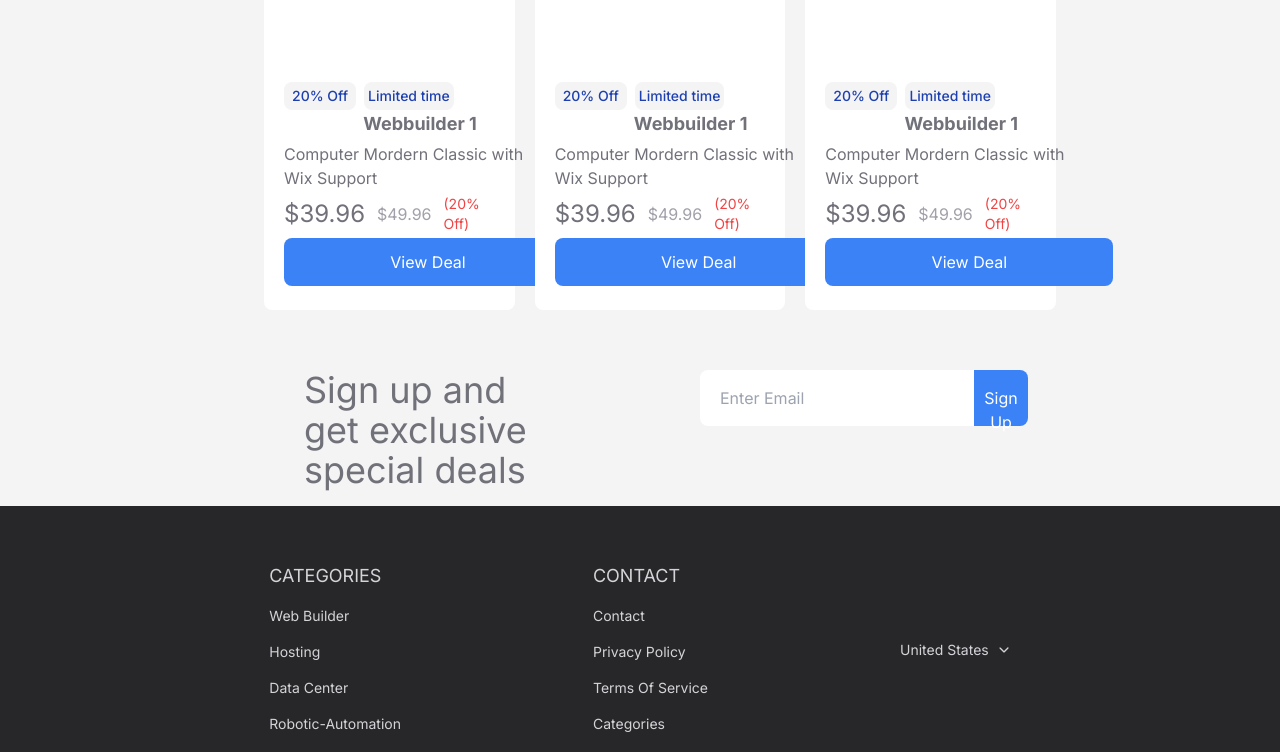
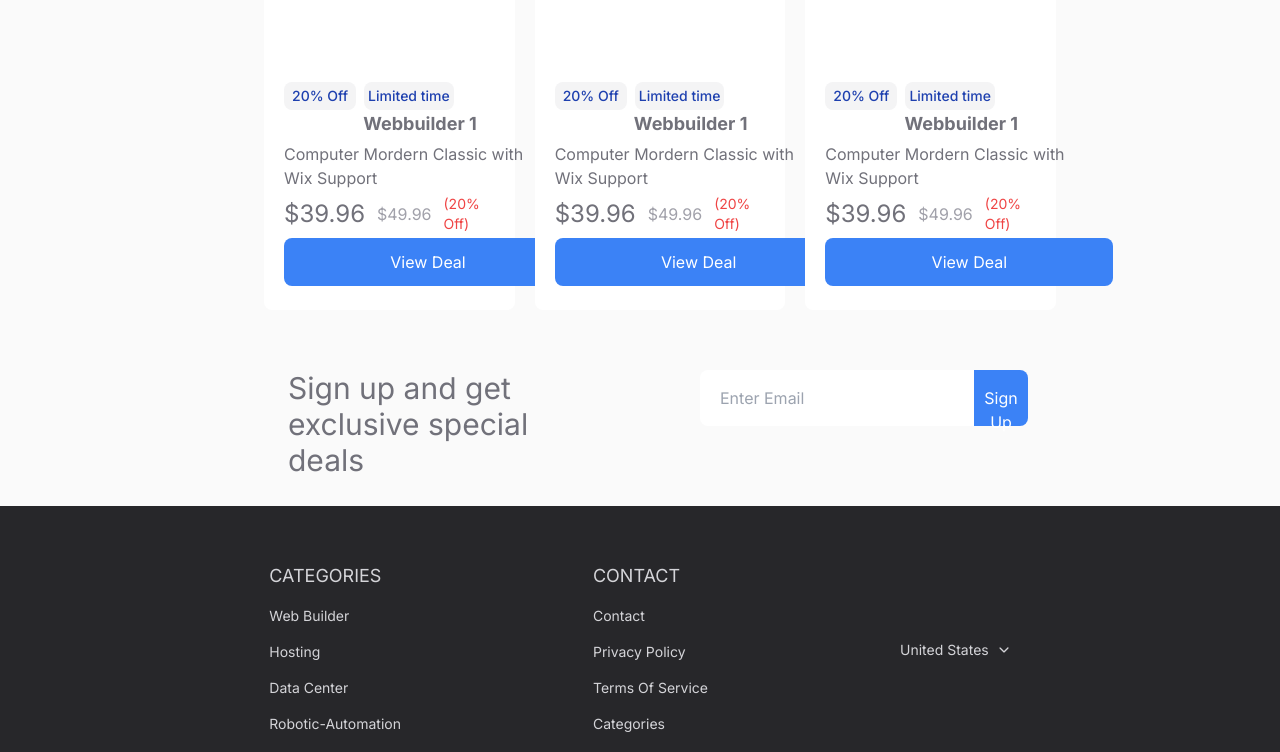
Before and after one commit to Udaytondwal1/nextjs-raectjs-assignment, a Next.js app: page / in a window 1280 px wide. Shown: the part 2033-2785 px from the top of the page. Built offline with nearby package versions, Linux system fonts and the light colour scheme.

Commit message:
minor changes

```diff
--- a/app/components/Mainpage.js
+++ b/app/components/Mainpage.js
@@ -14,7 +14,7 @@
 
 const Mainpage = () => {
     return (
-        <div className=' w-full overflow-hidden h-full px-2 py-5 lg:py-10 lg:px-64 Main-container bg-zinc-100 dark:bg-zinc-800 dark:text-zinc-300 md:px-20'>
+        <div className=' w-full overflow-hidden h-full px-2 py-5 lg:py-10 lg:px-64 Main-container bg-zinc-50 dark:bg-zinc-800 dark:text-zinc-300 md:px-20'>
             <span className='text-2xl lg:text-5xl'>Best Website builders in the US</span>
             <div className='text-[10px] lg:text-sm lg:mt-7 lg:mb-14'>
                 <div className='line w-full h-[1.5px] bg-zinc-200'></div>
--- a/app/components/RelatedProduct.js
+++ b/app/components/RelatedProduct.js
@@ -2,7 +2,7 @@
 
 const RelatedProduct = () => {
     return (
-        <div className='w-full lg:h-screen h-[170vh] lg:px-64 lg:py-10 bg-zinc-100 dark:bg-zinc-800'>
+        <div className='w-full lg:h-screen h-[170vh] lg:px-64 lg:py-10 bg-zinc-50 lg:pb-10 dark:bg-zinc-800'>
             <div className='lg:py-5 px-5 text-2xl lg:text-4xl text-zinc-600 dark:text-zinc-300'>Related deals you might like for</div>
             <div className='flex flex-col lg:flex lg:flex-row w-full h-auto gap-5 px-5 lg:px-2 py-5'>
                 <div className='lg:w-1/3 w-[90vw] h-[42vh] lg:px-0  px-2 bg-white rounded-lg lg:h-[58vh] products'>
@@ -42,8 +42,8 @@
                     </div>
                 </div>
             </div>
-            <div className='lg:flex lg:flex-row flex flex-col w-full h-48 lg:gap-24  lg:mx-8 lg:mt-10'>
-                <div className='lg:w-1/2 lg:h-full h-1/2 w-full px-4 lg:text-4xl text-2xl text-zinc-500 dark:text-zinc-300'>Sign up and get exclusive special deals</div>
+            <div className='lg:flex lg:flex-row flex flex-col w-full h-52 lg:gap-24  lg:mx-8 lg:mt-10'>
+                <div className='lg:w-1/2 lg:h-24 h-1/2 w-full px-4 lg:px-0 lg:text-3xl text-2xl text-zinc-500 dark:text-zinc-300'>Sign up and get exclusive special deals</div>
                 <div className='flex lg:w-1/2 lg:h-full px-7 h-1/2 w-full lg:mx-0'>
                     <input className='lg:px-5 rounded-l-lg outline-none w-60 lg:w-96 h-14' type='text' placeholder='Enter Email' ></input>
                     <div className='w-24 py-4 text-center text-white bg-blue-500 rounded-r-lg h-14'>Sign Up</div>
```
